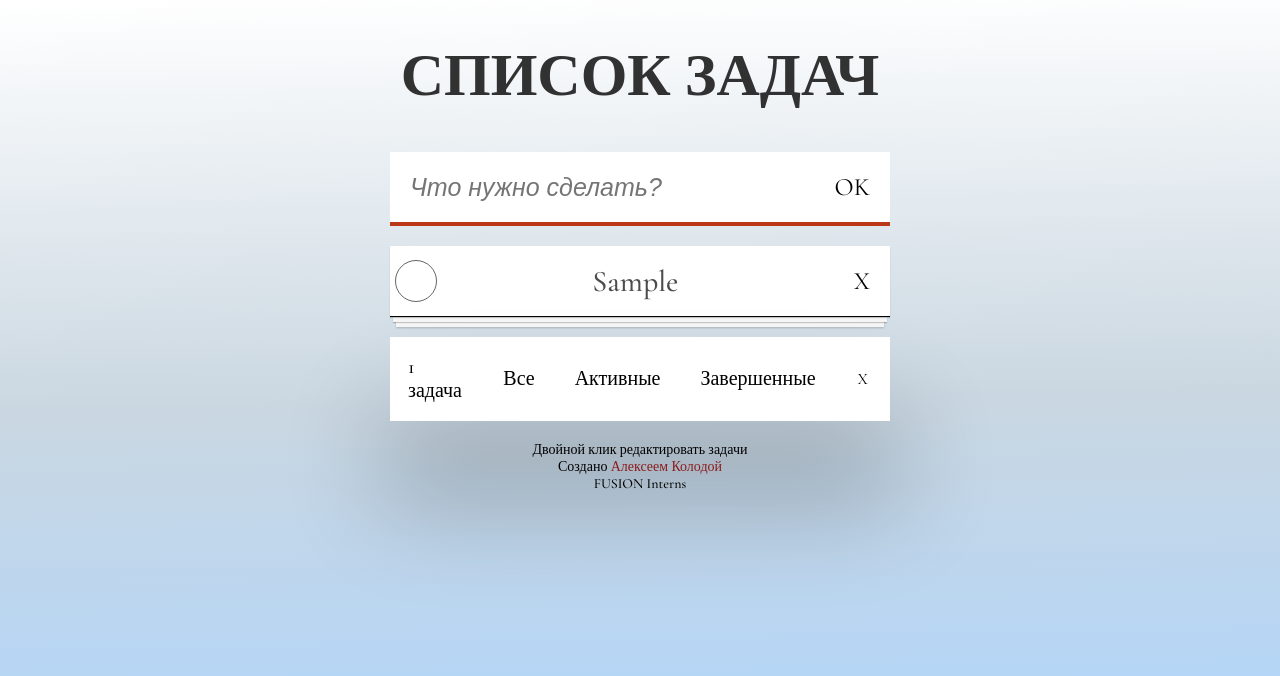
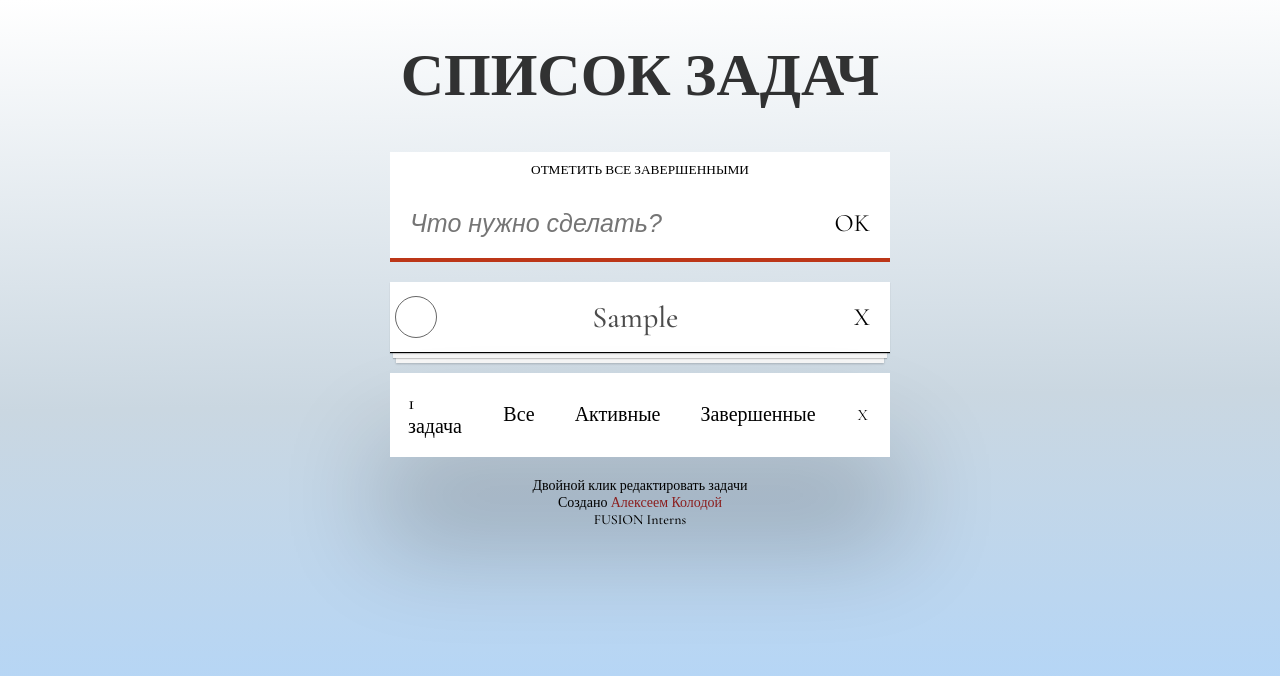
Before and after one commit to AlexKoloda/TODO-List, a React (Create React App) app in the folder my-app/: page / in a window 1280 px wide. Both pictures are taken after typing "Sample" into the empty fields and a click on the button "OK". Shown: the top 676 px of the page. Built offline with nearby package versions, Linux system fonts and the light colour scheme; a web font is replaced by a local one.

Commit message:
Добавлена кнопка Отемтить все

```diff
--- a/my-app/src/App.jsx
+++ b/my-app/src/App.jsx
@@ -37,6 +37,15 @@ const TodoApp = () => {
     setTodos(completedTodos);
   };
 
+  const changeAllTodos = () => {
+    const completedAllTodos = todos.map((todo) => {
+    return { ...todo, isCompleted: !todo.isCompleted }
+    });
+
+    setTodos(completedAllTodos);
+
+  }
+
   const filterTodos = () => {
     switch (curentFilter) {
       case "all":
@@ -71,7 +80,11 @@ const TodoApp = () => {
   return (
     <div className="main__container">
       <Header />
-      <TodoInput onAddTodos={handleAddTodos} />
+      <TodoInput
+      todos = {todos}
+      onAddTodos={handleAddTodos}
+      onChangeAllTodos={changeAllTodos}
+      />
       <TodoList
         todos={todos}
         filtredTodos={filtredTodos}
--- a/my-app/src/components/TodoInput.jsx
+++ b/my-app/src/components/TodoInput.jsx
@@ -1,7 +1,7 @@
 import { useState } from "react";
 let id = 0;
 
-const TodoInput = ({ onAddTodos }) => {
+const TodoInput = ({ onAddTodos, onChangeAllTodos, todos }) => {
   const [inputValue, setInputValue] = useState("");
 
   const handleClick = () => {
@@ -28,6 +28,17 @@ const TodoInput = ({ onAddTodos }) => {
   };
 
   return (
+    <>
+    <button className = {
+      !todos.length ? "main__active" : "main__active--visible"
+    }
+    onClick={(event) => {
+      event.stopPropagation();
+      onChangeAllTodos();
+    }}
+    >
+    отметить все завершенными
+    </button>
     <form
       onSubmit={(event) => {
         event.preventDefault();
@@ -45,6 +56,7 @@ const TodoInput = ({ onAddTodos }) => {
         OK
       </button>
     </form>
+    </>
   );
 };
 
--- a/my-app/src/index.css
+++ b/my-app/src/index.css
@@ -54,6 +54,12 @@ form:hover {
   box-shadow: 0px 12px 20px 0px rgb(129 191 255);
 }
 
+.main__active--visible:hover{
+  transform: translate(0, -3px);
+  background-color: rgb(189, 54, 24);
+  color: white;
+}
+
 .todo__input {
   flex: 1;
   padding: 20px;
@@ -72,6 +78,26 @@ form:hover {
     background-color: rgb(238 242 245);
   }
 
+}
+
+.main__active {
+visibility: hidden;
+font-family: "Cormorant Garamond", serif;
+    border: 0;
+    background: white;
+    text-transform: uppercase;
+}
+
+.main__active--visible {
+  visibility: visible;
+  font-family: "Cormorant Garamond", serif;
+    border: 0;
+    background: white;
+    text-transform: uppercase;
+    padding: 10px;
+    box-shadow: rgba(0, 0, 0, 0.45) 0px 25px 20px -20px;
+    cursor: pointer;
+    transition: 0.3s;
 }
 
 .main__delete,
@@ -195,12 +221,11 @@ li .main__submit {
   border-bottom: 2px solid rgb(188 54 24);
 }
 
-
-
 .main__text {
   padding: 5px;
   text-align: start;
 }
+
 .main__input--completed {
   padding: 10px;
   outline: none;
@@ -221,6 +246,7 @@ li .main__submit {
   transition: 0.5s;
 
 }
+
 .main__text--completed {
   text-decoration: line-through;
   text-emphasis-color: rgba(0, 0, 0, 0.2);
```
